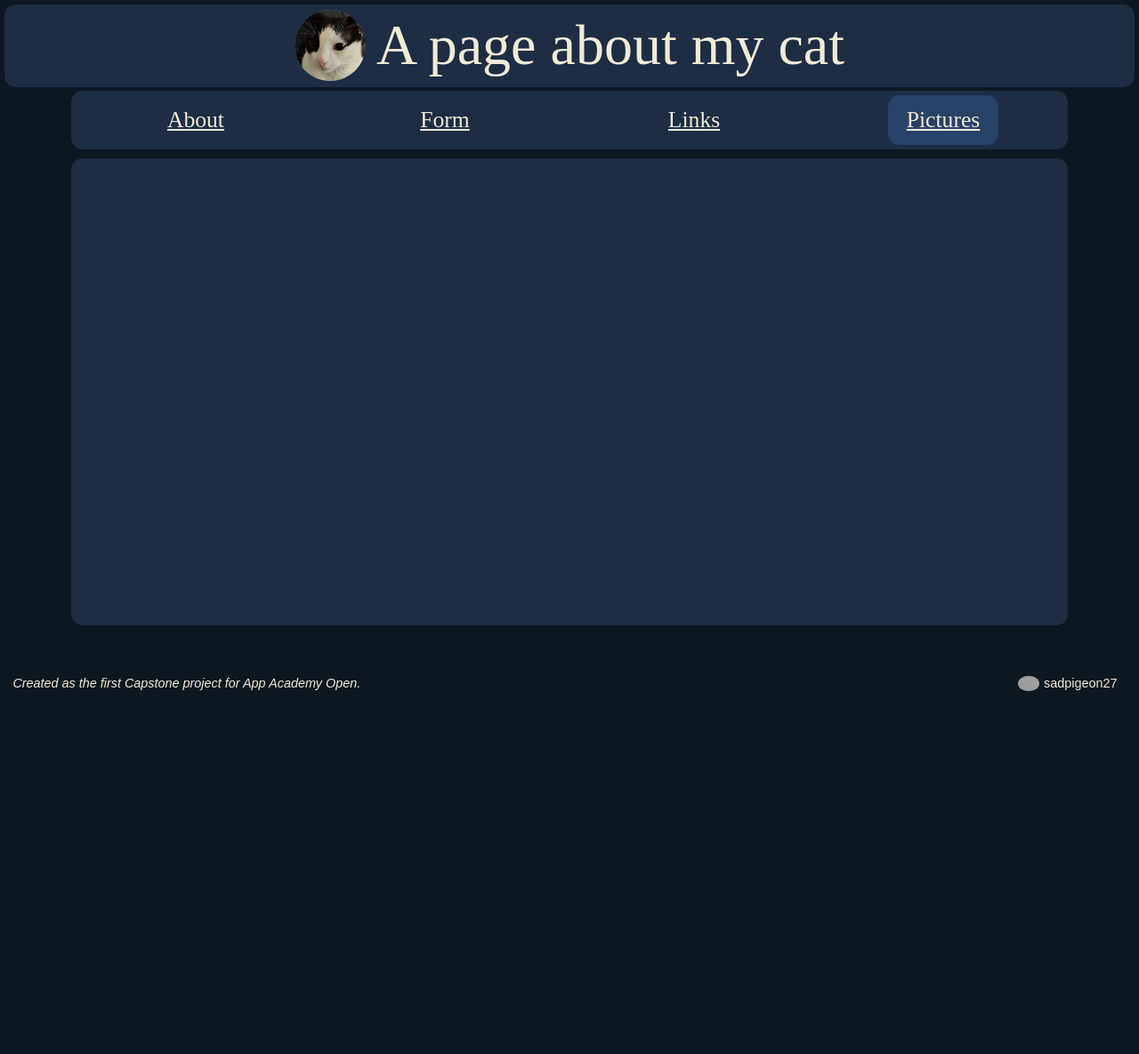
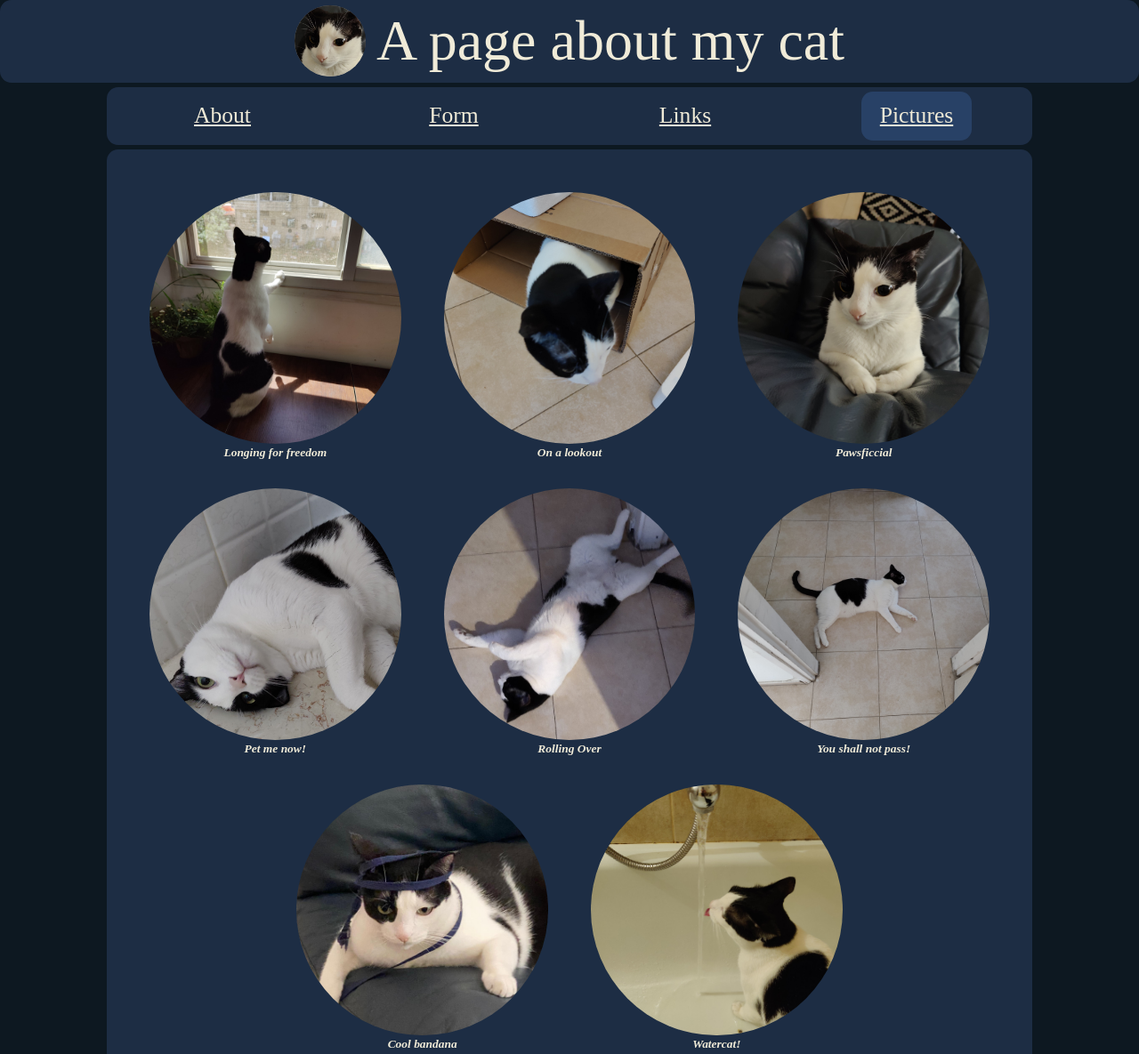
Before and after one commit to sadpigeon27/aa_capstone_project_1, a plain HTML site: page pictures.html in a window 1280 px wide. Shown: the top 1185 px of the page at 89% size. Before the commit the page ends 800 px from the top, so only its background shows below. Drawn offline with Linux system fonts and the light colour scheme; grey boxes are pictures that could not be loaded.

Commit message:
Finished v1

```diff
--- a/pictures.html
+++ b/pictures.html
@@ -19,9 +19,11 @@
                 </span>
                 <h1 class="header-top-logo-text">A page about my cat</h1>
             </div>
+        </header>
 
-                    <!--               ---Header separation---                 -->
+                    <!--               ---Header End / Nav Start---                 -->
 
+        <div class="main-wrapper">
             <nav class="header-nav bc_prussian-blue">
                 <div class="nav-sub-div">
                     <span class="nav-span"><a href="./index.html" class="nav-button">About</a></span>
@@ -29,21 +31,44 @@
                 </div>
                 <div class="nav-sub-div">
                     <span class="nav-span"><a href="./links.html" class="nav-button">Links</a></span>
-                    <span class="nav-span"><a href="./pictures.html" class="nav-button nav-current">Pictures</a></span>
+                    <span class="nav-span"><a href="./pictures.html" class="nav-button  nav-current">Pictures</a></span>
                 </div>
             </nav>
 
-        </header>
 
-        <!--                     /---Header End / Main Start---/                           -->
 
-        <main class="page-content" style="height: 70rem;">
-            <div class="image-container">
-                <a href=""></a>
+            <!--               /---Nav End / Main Start---/                 -->
 
-            </div>
+            <main class="page-content">
+                <div class="image-container">
+                    <span class="cat-pic-span"><a href="images/longing.jpg" class="cat-pic-link" ><img id="pic-longing" src="images/longing-cropped.jpg" alt="Cat looking out the windwow" class="cat-pic"></a>
+                    <label for="pic-longing">Longing for freedom</label></span>
 
-        </main>
+                    <span class="cat-pic-span"><a href="images/lookout.jpg" class="cat-pic-link"><img id="pic-lookout" src="images/lookout-cropped.jpg" alt="Cat looking out the windwow" class="cat-pic"></a>
+                    <label for="pic-lookout">On a lookout</label></span>
+
+                    <span class="cat-pic-span"><a href="images/pawsficcial.jpg" class="cat-pic-link"><img id="pic-pawsficcial" src="images/pawsficcial-cropped-big.jpg" alt="Cat looking out the windwow" class="cat-pic"></a>
+                    <label for="pic-pawsficcial">Pawsficcial</label></span>
+
+                    <span class="cat-pic-span"><a href="images/petme.jpg" class="cat-pic-link"><img id="pic-petme" src="images/petme-cropped.jpg" alt="Cat looking out the windwow" class="cat-pic"></a>
+                    <label for="pic-petme">Pet me now!</label></span>
+
+                    <span class="cat-pic-span"><a href="images/rolling-over.jpg" class="cat-pic-link"><img id="pic-rolling" src="images/rolling-over-cropped.jpg" alt="Cat looking out the windwow" class="cat-pic"></a>
+                    <label for="pic-rolling">Rolling Over</label></span>
+
+                    <span class="cat-pic-span"><a href="images/shallnotpass.jpg" class="cat-pic-link"><img id="pic-shallnotpass" src="images/shallnotpass-copped.jpg" alt="Cat looking out the windwow" class="cat-pic"></a>
+                    <label for="pic-shallnotpass">You shall not pass!</label></span>
+
+                    <span class="cat-pic-span cat-pic-bottom-1"><a href="images/string.jpg" class="cat-pic-link"><img id="pic-string" src="images/string-cropped.jpg" alt="Cat looking out the windwow" class="cat-pic"></a>
+                    <label for="pic-string">Cool bandana</label></span>
+
+                    <span class="cat-pic-span cat-pic-bottom-2"><a href="images/watercat.jpg" class="cat-pic-link"><img id="pic-watercat" src="images/watercat-cropped.jpg" alt="Cat looking out the windwow" class="cat-pic"></a>
+                    <label for="pic-watercat">Watercat!</label></span>
+
+                </div>
+
+            </main>
+        </div>
 
         <!--                      /---Main End / Footer Start---/                       -->
 
--- a/style.css
+++ b/style.css
@@ -54,6 +54,15 @@ hr {
     height: 100dvh;
 }
 
+.main-wrapper {
+    width: clamp(20rem, 100vw, 65rem);
+    margin: 0 auto;
+    display: flex;
+    flex-direction: column;
+    align-items: stretch;
+
+}
+
 /* ---Header Styles--- */
 
 .header-top {
@@ -65,7 +74,6 @@ hr {
     border-radius: 0.8rem;
     min-width: 20rem;
     box-sizing: border-box;
-    margin: 0.3rem;
 }
 
 .header-top-logo-span {
@@ -95,15 +103,14 @@ hr {
     font-size: 4em;
 }
 
-/* ---Header separation--- */
+/* ---Nav styles--- */
 
 .header-nav {
     display: flex;
     flex-flow: row wrap;
     border-radius: 0.8rem;
     font-size: 1.6em;
-    max-width: 70rem;
-    min-width: 20rem;
+    width: 100%;
     margin: 0.3rem auto;
     overflow: hidden;
     box-sizing: border-box;
@@ -171,6 +178,7 @@ footer {
 
 span.footer-msg {
     font-style: italic;
+    margin-right: 5em;
 }
 
 div.footer-credit {
@@ -208,8 +216,7 @@ img.profile-pic {
 main {
     background-color: #1d2d44ff;
     border-radius: 0.8rem;
-    width: 70rem;
-    margin: 0.3rem auto;
+    width: 100%;
     box-sizing: border-box;
     display: flex;
     flex-direction: column;
@@ -218,6 +225,7 @@ main {
 
 img.title-image {
     border-radius: 0.8rem;
+    width: 100%;
 }
 
 .cat-article {
@@ -232,7 +240,6 @@ img.title-image {
 
 /* ---Form Styles--- */
 
-
 .form-thoughts_legend {
     font-size: 2em;
     font-weight: bold;
@@ -240,12 +247,12 @@ img.title-image {
 
 .form-thoughts_fieldset {
     text-align: center;
-    margin: 2em auto 0;
+    margin: 2em auto;
+    width: 19rem;
     padding: 2em;
     border-color: #3e5c76ff;
     border-width: 0.6ch;
     border-radius: 0.8rem;
-    width: fit-content;
 }
 
 .labled-inp {
@@ -303,7 +310,50 @@ label {
 
 .link-container ul {
     list-style-position: inside;
+    font-size: 1.3em;
     padding: 0;
 }
 
 /* ---Picture Styles--- */
+
+.image-container {
+    display: grid;
+    grid-template-columns: repeat(6, 1fr);
+    grid-template-rows: 1fr 1fr 1fr;
+    row-gap: 4ch;
+    column-gap: 3em;
+    padding: 3em;
+}
+
+.cat-pic-link {
+    display: block;
+    border-radius: 100%;
+}
+
+.cat-pic-span {
+    grid-column: span 2;
+    height: fit-content;
+    text-align: center;
+    font-size: 0.7em;
+    font-style: italic;
+}
+
+.cat-pic-bottom-1 {
+    grid-column: 2 / span 2;
+}
+
+.cat-pic-bottom-2 {
+    grid-column: 4 / span 2;
+}
+
+.cat-pic {
+    max-width: 100%;
+    min-width: 0%;
+    border-radius: 100%;
+    transition-duration: 0.1s;
+}
+
+.cat-pic:hover {
+    transform: scale(1.02);
+    border-radius: 11em;
+}
```
Also changed, not shown: form.html (+8 -5 lines), index.html (+6 -4 lines), links.html (+8 -4 lines), images/longing-cropped.jpg (added), images/lookout-cropped.jpg (added), images/pawsficcial-cropped-big.jpg (added), images/petme-cropped.jpg (added), images/rolling-over-cropped.jpg (added), images/shallnotpass-copped.jpg (added), images/string-cropped.jpg (added), images/watercat-cropped.jpg (added).
